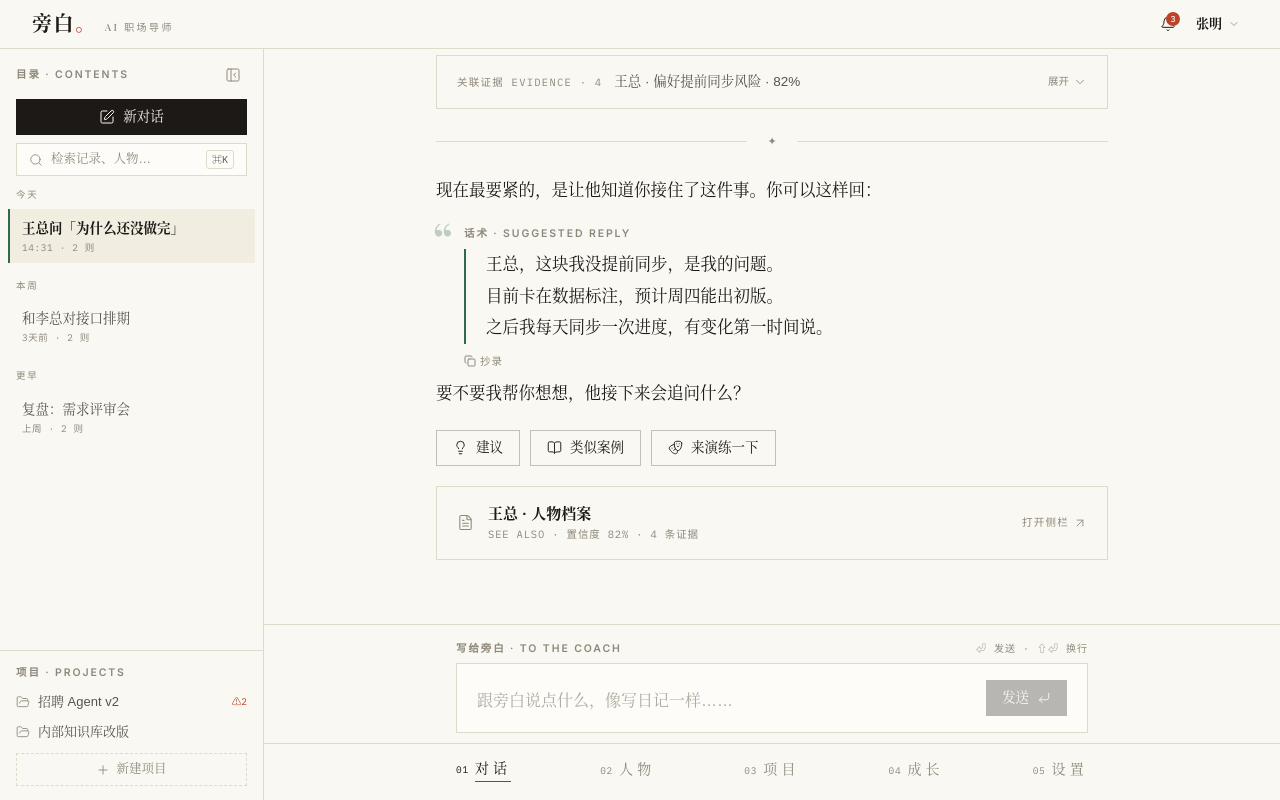
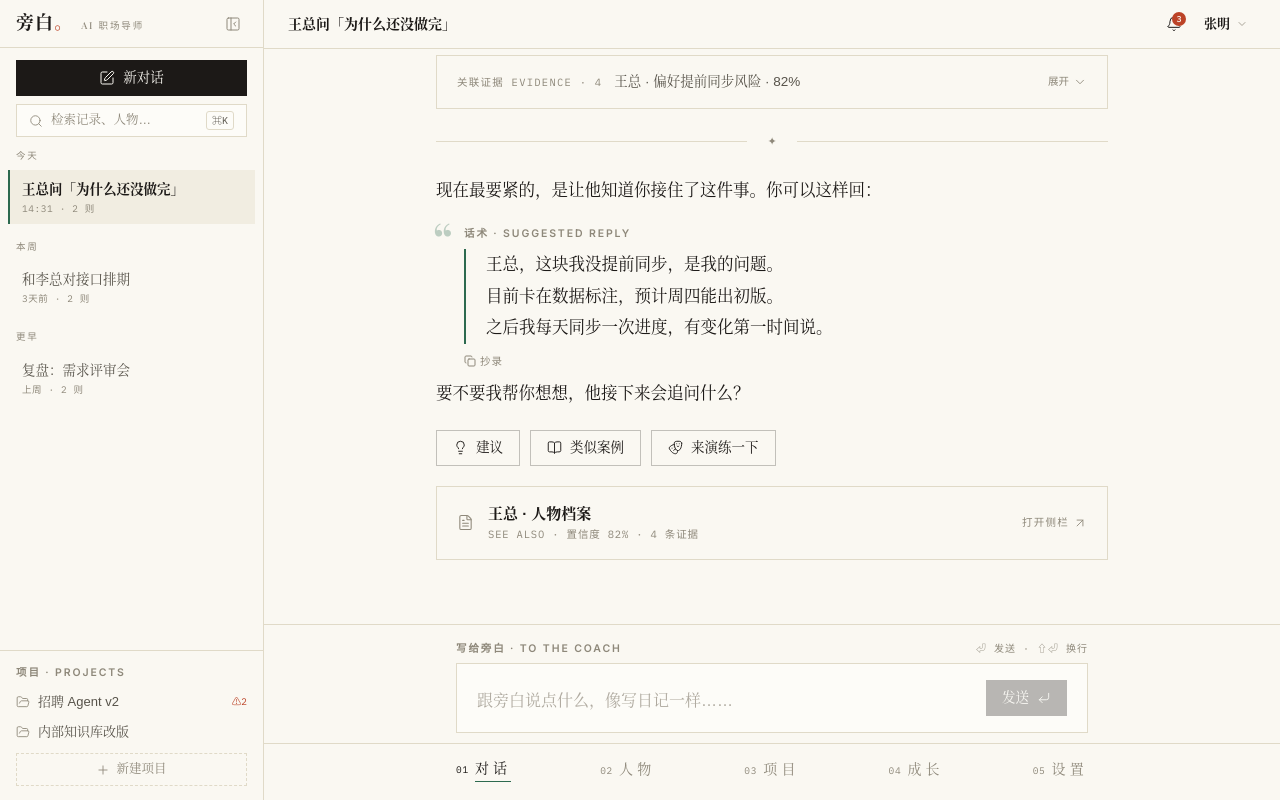
Before and after one commit to samlaying/PANGBAI, a Next.js app: page / in a window 1280 px wide. Built offline with nearby package versions, Linux system fonts and the light colour scheme; a web font is replaced by a local one.

Commit message:
feat: 重构为标准左右两栏布局，品牌融入侧栏，右侧对话流垂直居顶

```diff
--- a/src/components/app-shell.tsx
+++ b/src/components/app-shell.tsx
@@ -222,13 +222,7 @@ export function AppShell() {
 
   return (
     <UIContext.Provider value={ui}>
-      <div className="flex h-dvh flex-col">
-        <Masthead
-          notifOpen={notifOpen}
-          setNotifOpen={setNotifOpen}
-        />
-
-        <div className="flex min-h-0 flex-1">
+      <div className="flex h-dvh w-full overflow-hidden bg-paper">
         <Sidebar
           conversations={conversations}
           activeId={activeConv.id}
@@ -247,6 +241,14 @@ export function AppShell() {
         />
 
         <div className="flex min-w-0 flex-1 flex-col">
+          <Masthead
+            notifOpen={notifOpen}
+            setNotifOpen={setNotifOpen}
+            activeTitle={activeConv?.title}
+            sidebarCollapsed={sidebarCollapsed}
+            onToggleSidebar={() => setSidebarCollapsed(false)}
+          />
+
           <main ref={scrollRef} className="flex-1 overflow-y-auto">
             {isEmptyConversation ? (
               <EmptyState />
@@ -265,7 +267,6 @@ export function AppShell() {
             <Composer prefill={prefill} onSend={send} />
             <BottomNav active={navActive} />
           </footer>
-          </div>
         </div>
       </div>
 
--- a/src/components/masthead.tsx
+++ b/src/components/masthead.tsx
@@ -1,6 +1,6 @@
 "use client";
 
-import { Bell, ChevronDown } from "lucide-react";
+import { Bell, ChevronDown, PanelLeftOpen } from "lucide-react";
 import { ME } from "@/lib/mock-data";
 import { useUI } from "./ui-context";
 import { Notifications } from "./overlays/notifications";
@@ -8,33 +8,42 @@ import { Notifications } from "./overlays/notifications";
 export function Masthead({
   notifOpen,
   setNotifOpen,
+  activeTitle,
+  sidebarCollapsed,
+  onToggleSidebar,
 }: {
   notifOpen: boolean;
   setNotifOpen: (v: boolean) => void;
+  activeTitle?: string;
+  sidebarCollapsed?: boolean;
+  onToggleSidebar?: () => void;
 }) {
   const ui = useUI();
 
   return (
     <header className="shrink-0 border-b border-rule bg-paper">
-      <div className="mx-auto flex h-12 max-w-[1400px] items-center justify-between px-4 lg:px-8">
-        {/* 刊名 */}
-        <button
-          type="button"
-          onClick={ui.closePanel}
-          className="group flex items-baseline gap-2 text-left"
-          aria-label="回到对话"
-        >
-          <span className="font-serif text-[20px] font-black leading-none tracking-[0.08em]">
-            旁白
-            <span className="text-vermilion">。</span>
-          </span>
-          <span className="hidden font-display text-[10px] font-medium uppercase tracking-[0.24em] text-ink-mute sm:inline">
-            AI 职场导师
-          </span>
-        </button>
+      <div className="flex h-12 items-center justify-between px-4 sm:px-6">
+        {/* 左侧：折叠展开控制与当前会话标题 */}
+        <div className="flex items-center gap-3 min-w-0">
+          {sidebarCollapsed && (
+            <button
+              type="button"
+              onClick={onToggleSidebar}
+              aria-label="展开侧边栏"
+              className="grid size-8 place-items-center text-ink-mute transition-colors hover:bg-paper-deep hover:text-ink"
+            >
+              <PanelLeftOpen className="size-4" strokeWidth={1.5} />
+            </button>
+          )}
+          {activeTitle && (
+            <h2 className="truncate font-serif text-[14px] font-semibold text-ink">
+              {activeTitle}
+            </h2>
+          )}
+        </div>
 
-        {/* 右侧 */}
-        <div className="relative flex items-center gap-1">
+        {/* 右侧：通知与用户菜单 */}
+        <div className="relative flex items-center gap-1.5 shrink-0">
           <button
             type="button"
             onClick={() => setNotifOpen(!notifOpen)}
--- a/src/components/sidebar.tsx
+++ b/src/components/sidebar.tsx
@@ -44,12 +44,13 @@ export function Sidebar({
         <button
           type="button"
           onClick={onToggle}
-          aria-label="展开目录栏"
-          title="展开目录栏"
-          className="grid size-9 place-items-center text-ink-mute transition-colors hover:bg-paper-deep hover:text-ink"
+          aria-label="展开侧边栏"
+          title="展开侧边栏"
+          className="grid size-9 place-items-center font-serif text-[16px] font-black text-ink transition-colors hover:bg-paper-deep"
         >
-          <PanelLeftOpen className="size-4" strokeWidth={1.5} />
+          旁<span className="text-vermilion">。</span>
         </button>
+        <div className="my-0.5 h-px w-6 bg-rule" />
         <button
           type="button"
           onClick={onNew}
@@ -83,13 +84,21 @@ export function Sidebar({
 
   return (
     <aside className="flex w-[264px] shrink-0 flex-col border-r border-rule">
-      {/* 顶部：目录 + 折叠 */}
-      <div className="flex items-center justify-between px-4 pb-2.5 pt-3">
-        <span className="kicker">目录 · CONTENTS</span>
+      {/* 顶部：品牌 Logo + 折叠 */}
+      <div className="flex h-12 items-center justify-between border-b border-rule px-4">
+        <div className="flex items-baseline gap-2">
+          <span className="font-serif text-[18px] font-black leading-none tracking-[0.06em]">
+            旁白
+            <span className="text-vermilion">。</span>
+          </span>
+          <span className="font-display text-[9.5px] font-medium uppercase tracking-[0.2em] text-ink-mute">
+            AI 职场导师
+          </span>
+        </div>
         <button
           type="button"
           onClick={onToggle}
-          aria-label="收起目录栏"
+          aria-label="收起侧边栏"
           className="grid size-7 place-items-center text-ink-mute transition-colors hover:bg-paper-deep hover:text-ink"
         >
           <PanelLeftClose className="size-4" strokeWidth={1.5} />
@@ -97,7 +106,7 @@ export function Sidebar({
       </div>
 
       {/* 新对话与快速搜索 */}
-      <div className="space-y-2 px-4">
+      <div className="space-y-2 px-4 pt-3">
         <button
           type="button"
           onClick={onNew}
```
Lines whose indentation alone changed are shown as unchanged.
